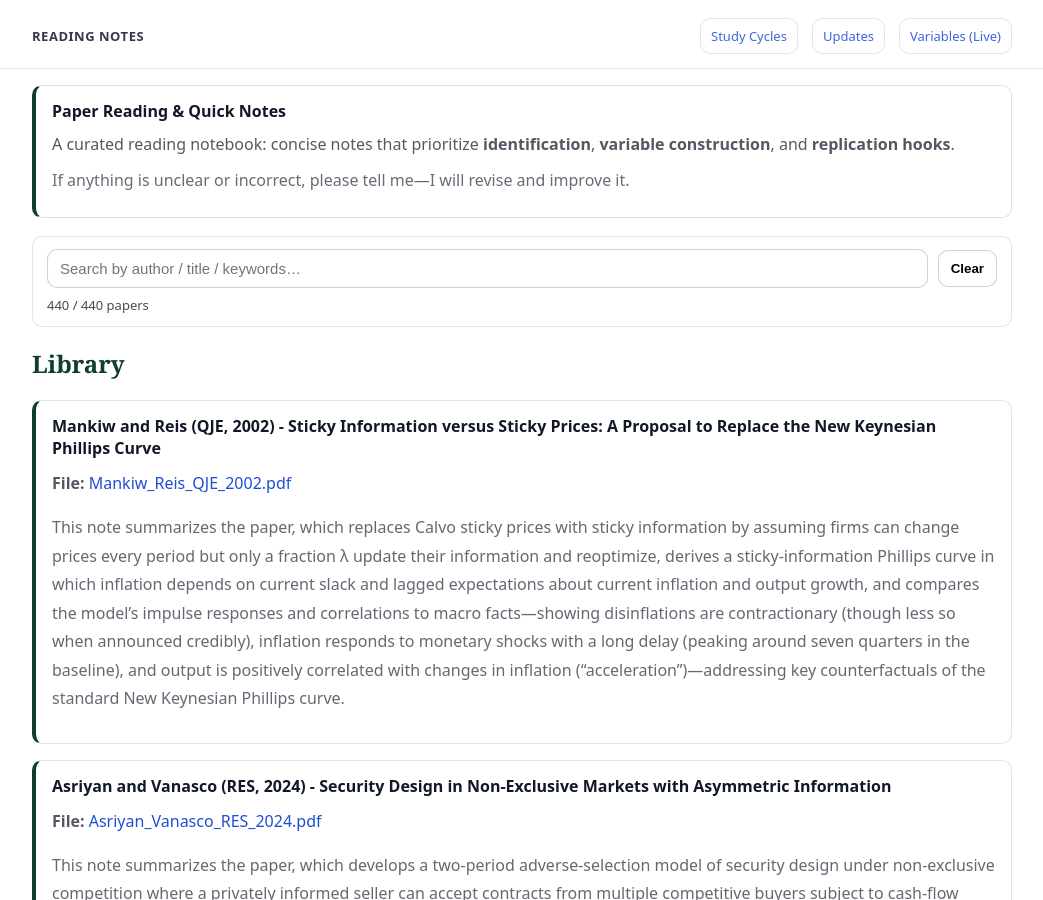
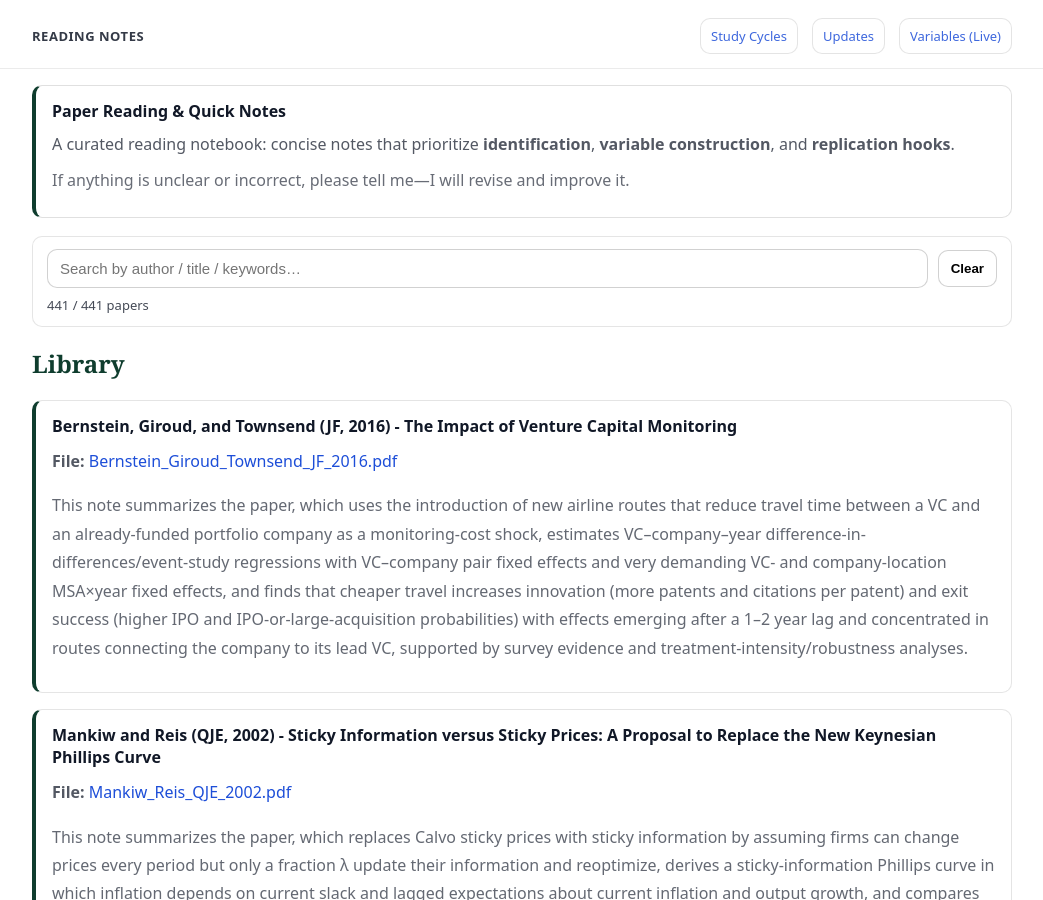
Before and after one commit to yaxinzn/study-archive, a Jekyll site: the page built from reading/index.md, in a window 1280 px wide and 900 px high. Shown: the whole window, without its empty margins (118-1161 px from the left). Built offline with Jekyll 4.4.1, drawn with Linux system fonts in a browser that asks for light colours.

Commit message:
Reading: add/update Bernstein_Giroud_Townsend_JF_2016.pdf

```diff
--- a/_data/reading.yml
+++ b/_data/reading.yml
@@ -1,3 +1,7 @@
+- title: "Bernstein, Giroud, and Townsend (JF, 2016) - The Impact of Venture Capital Monitoring"
+  file: "Bernstein_Giroud_Townsend_JF_2016.pdf"
+  desc: "This note summarizes the paper, which uses the introduction of new airline routes that reduce travel time between a VC and an already-funded portfolio company as a monitoring-cost shock, estimates VC–company–year difference-in-differences/event-study regressions with VC–company pair fixed effects and very demanding VC- and company-location MSA×year fixed effects, and finds that cheaper travel increases innovation (more patents and citations per patent) and exit success (higher IPO and IPO-or-large-acquisition probabilities) with effects emerging after a 1–2 year lag and concentrated in routes connecting the company to its lead VC, supported by survey evidence and treatment-intensity/robustness analyses."
+
 - title: "Mankiw and Reis (QJE, 2002) - Sticky Information versus Sticky Prices: A Proposal to Replace the New Keynesian Phillips Curve"
   file: "Mankiw_Reis_QJE_2002.pdf"
   desc: "This note summarizes the paper, which replaces Calvo sticky prices with sticky information by assuming firms can change prices every period but only a fraction λ update their information and reoptimize, derives a sticky-information Phillips curve in which inflation depends on current slack and lagged expectations about current inflation and output growth, and compares the model’s impulse responses and correlations to macro facts—showing disinflations are contractionary (though less so when announced credibly), inflation responds to monetary shocks with a long delay (peaking around seven quarters in the baseline), and output is positively correlated with changes in inflation (“acceleration”)—addressing key counterfactuals of the standard New Keynesian Phillips curve."
```
Also changed, not shown: 1 other file.
